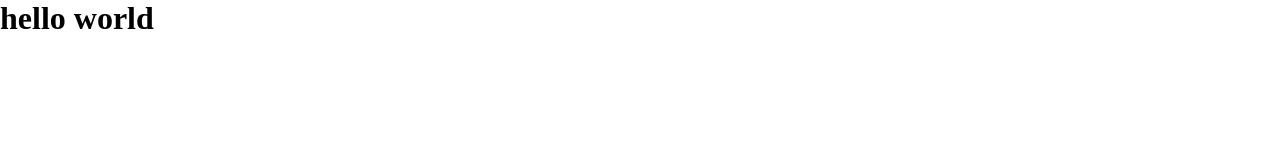
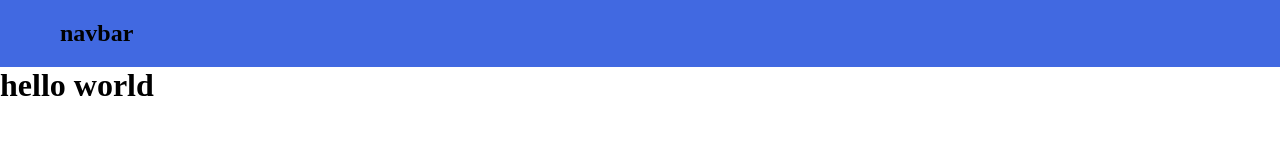
Before and after one commit to Otabek1990/kino-app, a plain HTML site: page index.html in a window 1280 px wide. Drawn offline with Linux system fonts and the light colour scheme.

Commit message:
navbar created

```diff
--- a/index.css
+++ b/index.css
@@ -3,3 +3,7 @@
     padding: 0;
     box-sizing: border-box;
 }
+nav{
+    padding: 20px 60px;
+    background-color:royalblue;
+}
--- a/index.html
+++ b/index.html
@@ -8,6 +8,9 @@
     <link rel="stylesheet" href="index.css">
 </head>
 <body>
+    <nav>
+        <h1>navbar</h1>
+    </nav>
     <h1>hello world</h1>
     <script src="./js/script.js"></script>
 </body>
```
